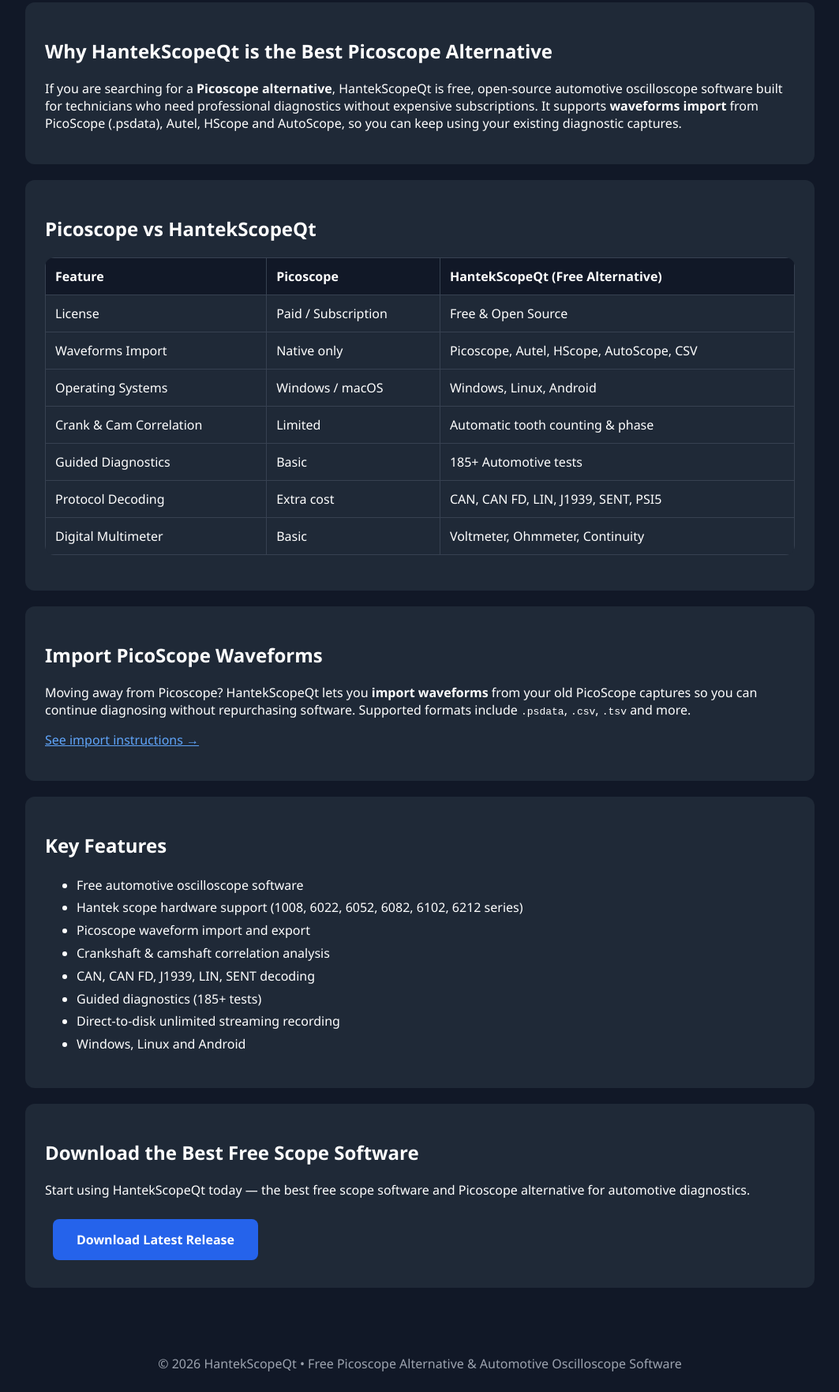
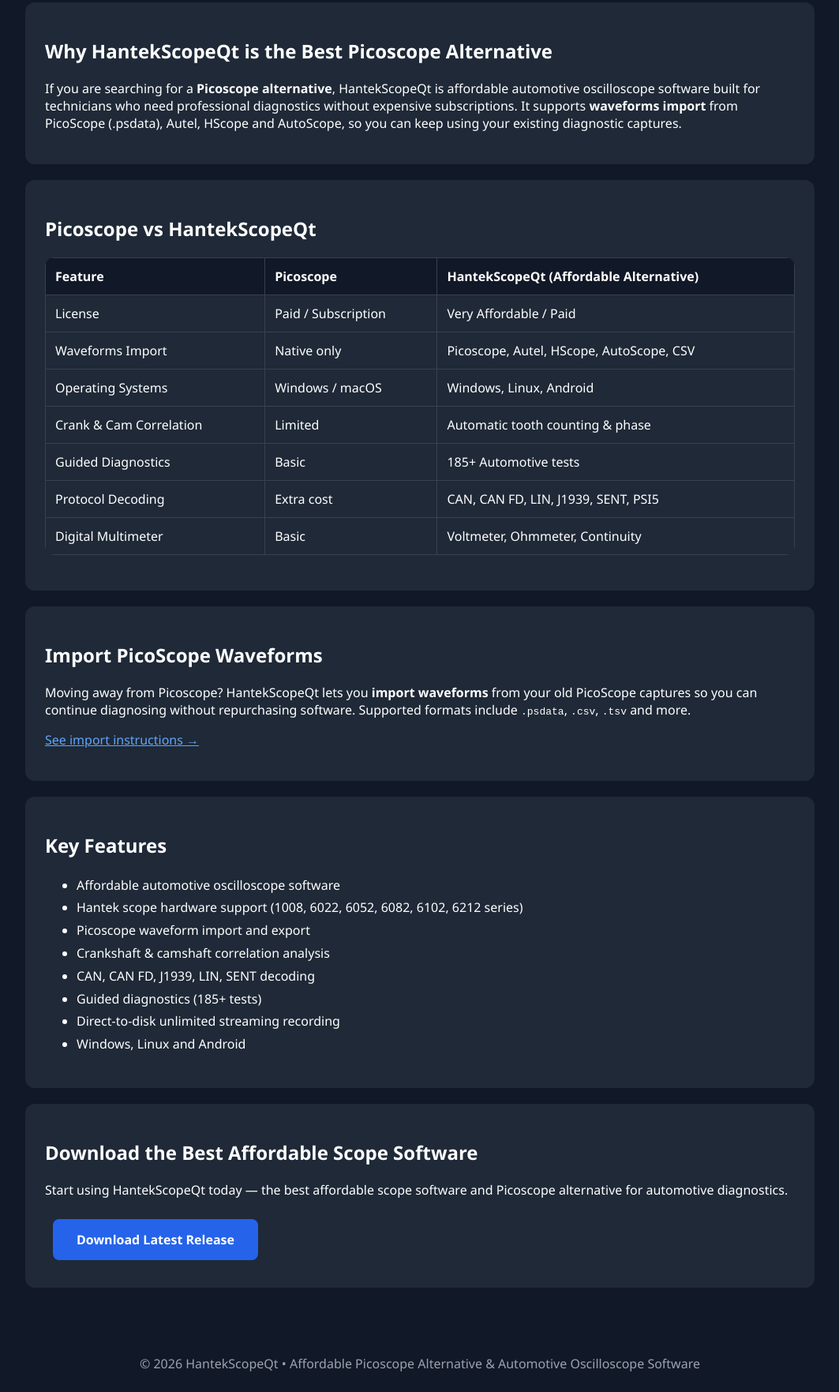
Before and after one commit to Desert36/HantekScopeQt, a plain HTML site: page picoscope-alternative.html in a window 1280 px wide. Shown: the part 320-2083 px from the top of the page at 79% size, without its empty margins (108-1171 px from the left). Drawn offline with Linux system fonts and the light colour scheme.

Commit message:
Add files via upload

```diff
--- a/picoscope-alternative.html
+++ b/picoscope-alternative.html
@@ -4,11 +4,11 @@
 <meta charset="UTF-8">
 <meta name="viewport" content="width=device-width, initial-scale=1.0">
 
-<title>Picoscope Alternative - HantekScopeQt Free Automotive Oscilloscope Software</title>
+<title>Picoscope Alternative - HantekScopeQt Affordable Automotive Oscilloscope Software</title>
 
-<meta name="description" content="Looking for a Picoscope alternative? HantekScopeQt is paid, afordable automotive oscilloscope software. Import waveforms and export waveforms from PicoScope, Autel, HScope and AutoScope. Crank &amp; cam correlation, CAN decoding and guided diagnostics. Best scope software for Hantek, PicoScope, Autel and more.">
+<meta name="description" content="Looking for a Picoscope alternative? HantekScopeQt is affordable automotive oscilloscope software. Import waveforms and export waveforms from PicoScope, Autel, HScope and AutoScope. Crank &amp; cam correlation, CAN decoding and guided diagnostics. Best scope software for Hantek, PicoScope, Autel and more.">
 
-<meta name="keywords" content="picoscope alternative, best scope software, automotive oscilloscope software, universal scope software, free oscilloscope software, hantek scope software, automotive diagnose, picoscope waveform import, export waveforms, import waveforms, oscilloscope alternative">
+<meta name="keywords" content="picoscope alternative, best scope software, automotive oscilloscope software, universal scope software, affordable oscilloscope software, cheap oscilloscope software, hantek scope software, automotive diagnose, picoscope waveform import, export waveforms, import waveforms, oscilloscope alternative">
 
 <link rel="canonical" href="https://desert36.github.io/HantekScopeQt/picoscope-alternative.html">
 
@@ -34,8 +34,8 @@ a{color:#60a5fa;}a:hover{color:#93c5fd;}
 
 <header>
 <h1>Picoscope Alternative</h1>
-<p class="subtitle">HantekScopeQt - Free Automotive Oscilloscope Software</p>
-<a class="btn" href="https://github.com/Desert36/HantekScopeQt/releases" target="_blank">Download Now</a>
+<p class="subtitle">HantekScopeQt - Affordable Automotive Oscilloscope Software</p>
+<a class="btn" href="https://mega.nz/folder/tygggJRR#1msSwtngPFoVY7otVh7SUQ" target="_blank">Download Now</a>
 <a class="btn" href="index.html">Back to Home</a>
 </header>
 
@@ -44,7 +44,7 @@ a{color:#60a5fa;}a:hover{color:#93c5fd;}
 <div class="card">
 <h2>Why HantekScopeQt is the Best Picoscope Alternative</h2>
 <p>
-If you are searching for a <strong>Picoscope alternative</strong>, HantekScopeQt is free, open-source automotive oscilloscope software built for technicians who need professional diagnostics without expensive subscriptions. It supports <strong>waveforms import</strong> from PicoScope (.psdata), Autel, HScope and AutoScope, so you can keep using your existing diagnostic captures.
+If you are searching for a <strong>Picoscope alternative</strong>, HantekScopeQt is affordable automotive oscilloscope software built for technicians who need professional diagnostics without expensive subscriptions. It supports <strong>waveforms import</strong> from PicoScope (.psdata), Autel, HScope and AutoScope, so you can keep using your existing diagnostic captures.
 </p>
 </div>
 
@@ -52,10 +52,10 @@ If you are searching for a <strong>Picoscope alternative</strong>, HantekScopeQt
 <h2>Picoscope vs HantekScopeQt</h2>
 <table>
 <thead>
-<tr><th>Feature</th><th>Picoscope</th><th>HantekScopeQt (Free Alternative)</th></tr>
+<tr><th>Feature</th><th>Picoscope</th><th>HantekScopeQt (Affordable Alternative)</th></tr>
 </thead>
 <tbody>
-<tr><td>License</td><td>Paid / Subscription</td><td>Free &amp; Open Source</td></tr>
+<tr><td>License</td><td>Paid / Subscription</td><td>Very Affordable / Paid</td></tr>
 <tr><td>Waveforms Import</td><td>Native only</td><td>Picoscope, Autel, HScope, AutoScope, CSV</td></tr>
 <tr><td>Operating Systems</td><td>Windows / macOS</td><td>Windows, Linux, Android</td></tr>
 <tr><td>Crank &amp; Cam Correlation</td><td>Limited</td><td>Automatic tooth counting &amp; phase</td></tr>
@@ -76,7 +76,7 @@ Moving away from Picoscope? HantekScopeQt lets you <strong>import waveforms</str
 <div class="card">
 <h2>Key Features</h2>
 <ul>
-<li>Free automotive oscilloscope software</li>
+<li>Affordable automotive oscilloscope software</li>
 <li>Hantek scope hardware support (1008, 6022, 6052, 6082, 6102, 6212 series)</li>
 <li>Picoscope waveform import and export</li>
 <li>Crankshaft &amp; camshaft correlation analysis</li>
@@ -88,16 +88,16 @@ Moving away from Picoscope? HantekScopeQt lets you <strong>import waveforms</str
 </div>
 
 <div class="card">
-<h2>Download the Best Free Scope Software</h2>
+<h2>Download the Best Affordable Scope Software</h2>
 <p>
-Start using HantekScopeQt today &mdash; the best free scope software and Picoscope alternative for automotive diagnostics.</p>
-<a class="btn" href="https://github.com/Desert36/HantekScopeQt/releases" target="_blank">Download Latest Release</a>
+Start using HantekScopeQt today &mdash; the best affordable scope software and Picoscope alternative for automotive diagnostics.</p>
+<a class="btn" href="https://mega.nz/folder/tygggJRR#1msSwtngPFoVY7otVh7SUQ" target="_blank">Download Latest Release</a>
 </div>
 
 </section>
 
 <footer>
-© 2026 HantekScopeQt &bull; Free Picoscope Alternative &amp; Automotive Oscilloscope Software
+© 2026 HantekScopeQt &bull; Affordable Picoscope Alternative &amp; Automotive Oscilloscope Software
 </footer>
 
 </body>
```
